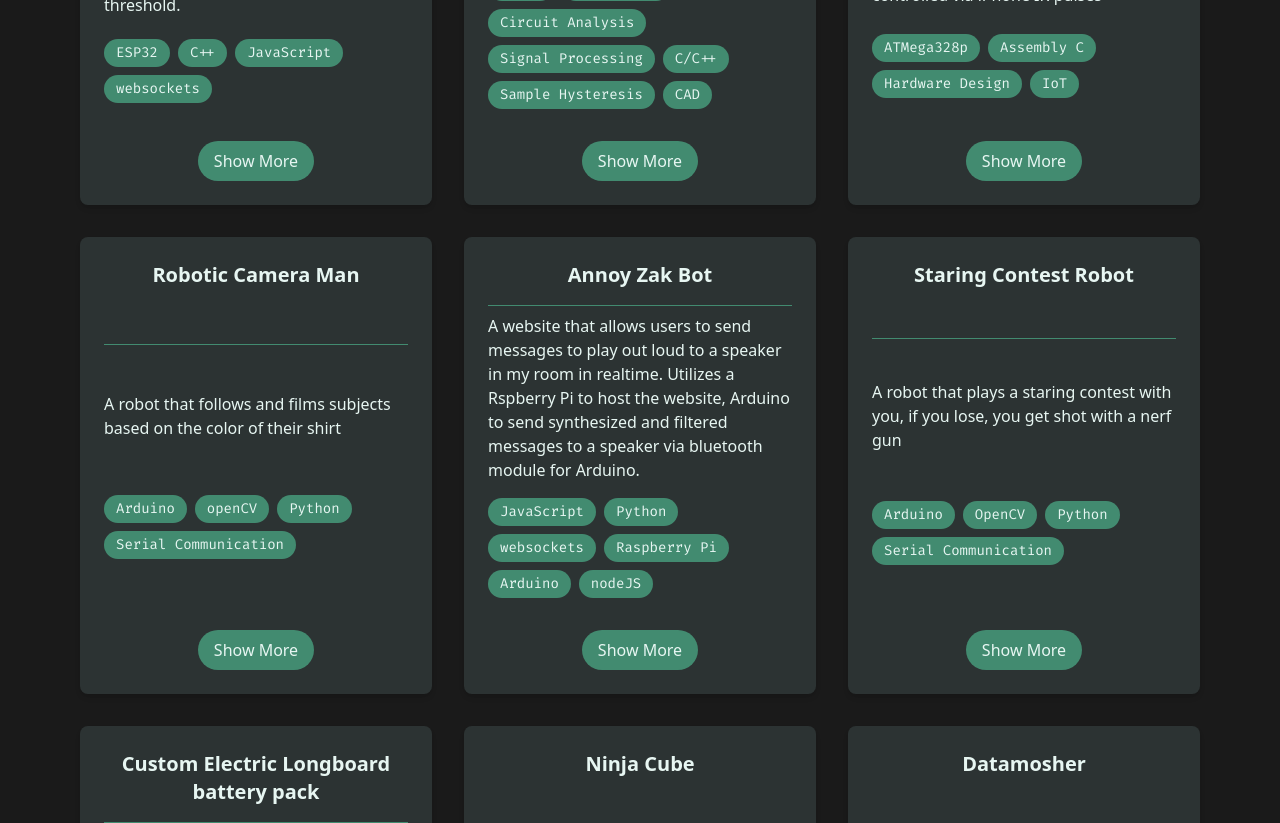
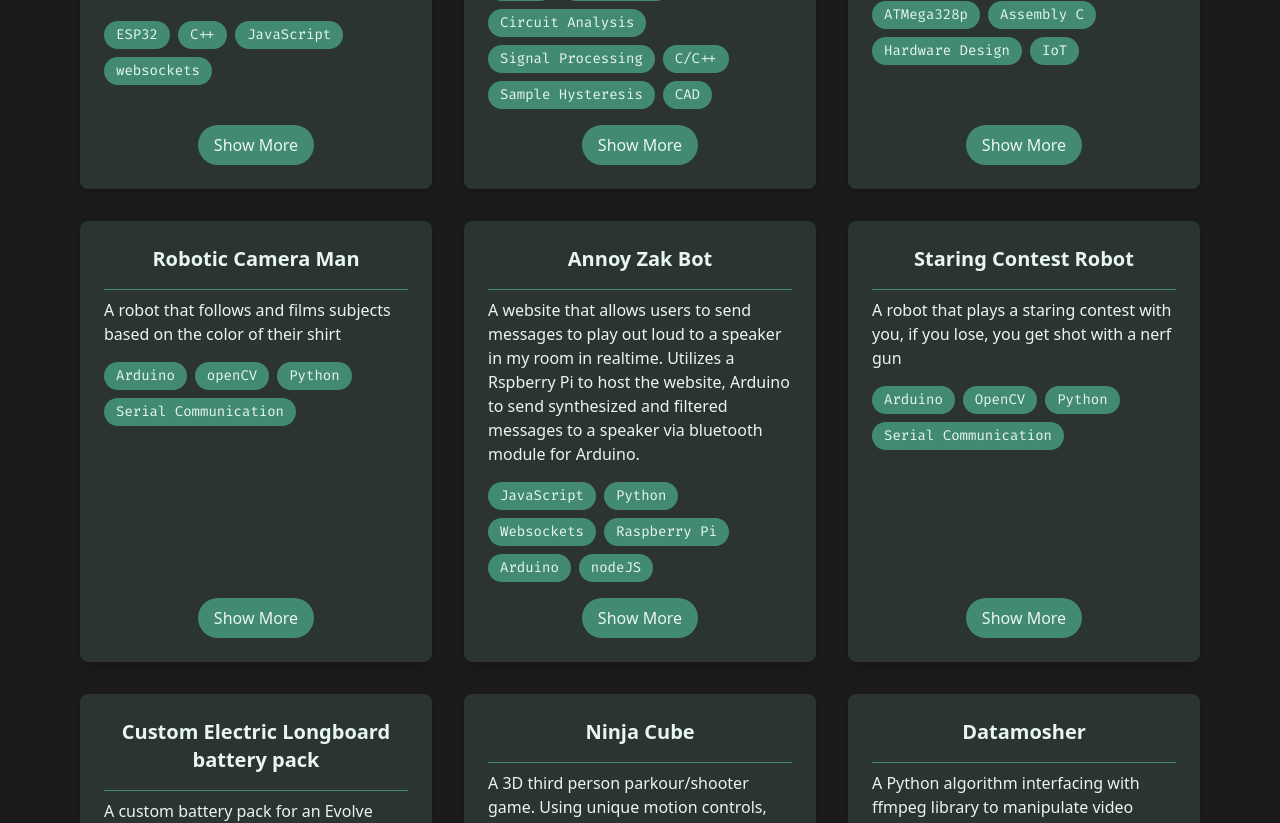
Before and after one commit to ZakMin11/personal-portfolio, a React (Vite) app: page / in a window 1280 px wide. Shown: the part 1360-2183 px from the top of the page. Built offline with nearby package versions, Linux system fonts and the light colour scheme.

Commit message:
project tiles fixed

```diff
--- a/src/components/Projects.jsx
+++ b/src/components/Projects.jsx
@@ -49,7 +49,7 @@ const Projects = () => {
         {expandedProject === null ? (
           <div className="grid grid-cols-1 md:grid-cols-2 lg:grid-cols-3 gap-8">
             {filteredProjects.map((project, index) => (
-              <div key={index} className="bg-secondary rounded-lg shadow-md p-6 flex flex-col justify-between">
+              <div key={index} className="bg-secondary rounded-lg shadow-md p-6 flex flex-col">
                 <h3 className="text-xl font-semibold mb-2 text-text text-center">{project.title}</h3>
                 <hr className="border-t border-accent my-2" />
                 <p className="text-text mb-4">{project.description}</p>
@@ -60,7 +60,7 @@ const Projects = () => {
                     </span>
                   ))}
                 </div>
-                <div className="flex justify-center mt-4">
+                <div className="mt-auto flex justify-center">
                   <button
                     onClick={() => toggleExpandProject(index)}
                     className="bg-accent text-text px-4 py-2 rounded-full hover:bg-accent-dark transition duration-300"
--- a/src/data/projects.js
+++ b/src/data/projects.js
@@ -44,7 +44,7 @@ const projects = [
       type: ["Networking", "Software"],
       description: "A website that allows users to send messages to play out loud to a speaker in my room in realtime. Utilizes a Rspberry Pi to host the website, Arduino to send synthesized and filtered messages to a speaker via bluetooth module for Arduino.",
       detailedDescription: "During the COVID-19 quarantine period, I developed AnnoyZakBot, a creative Node.js application that combines web technologies with text-to-speech functionality to create an interactive communication system. The project utilizes Node's HTTP server to host a responsive web interface where users can submit messages through a form. These messages are processed server-side using custom sanitization algorithms that handle URL encoding and special characters. The backend leverages the 'say' Node module to convert the processed text into speech, which is then played through connected speakers. The application features a custom-styled interface using the Billibong font and responsive CSS, complete with a nostalgic quarantine-themed design. The server implements POST request handling for message submission and includes character limit validation (100 characters) for optimal performance. This project showcases my abilities in full-stack development, including Node.js backend programming, web API implementation, real-time data processing, and user interface design, while also demonstrating creative problem-solving during remote communication challenges.",
-      technologies: ["JavaScript", "Python", "websockets", "Raspberry Pi", "Arduino", "nodeJS"],
+      technologies: ["JavaScript", "Python", "Websockets", "Raspberry Pi", "Arduino", "nodeJS"],
       link: "https://github.com/ZakMin11/AnnoyZakBot",
       images: [],
       videoLink: ""
```
